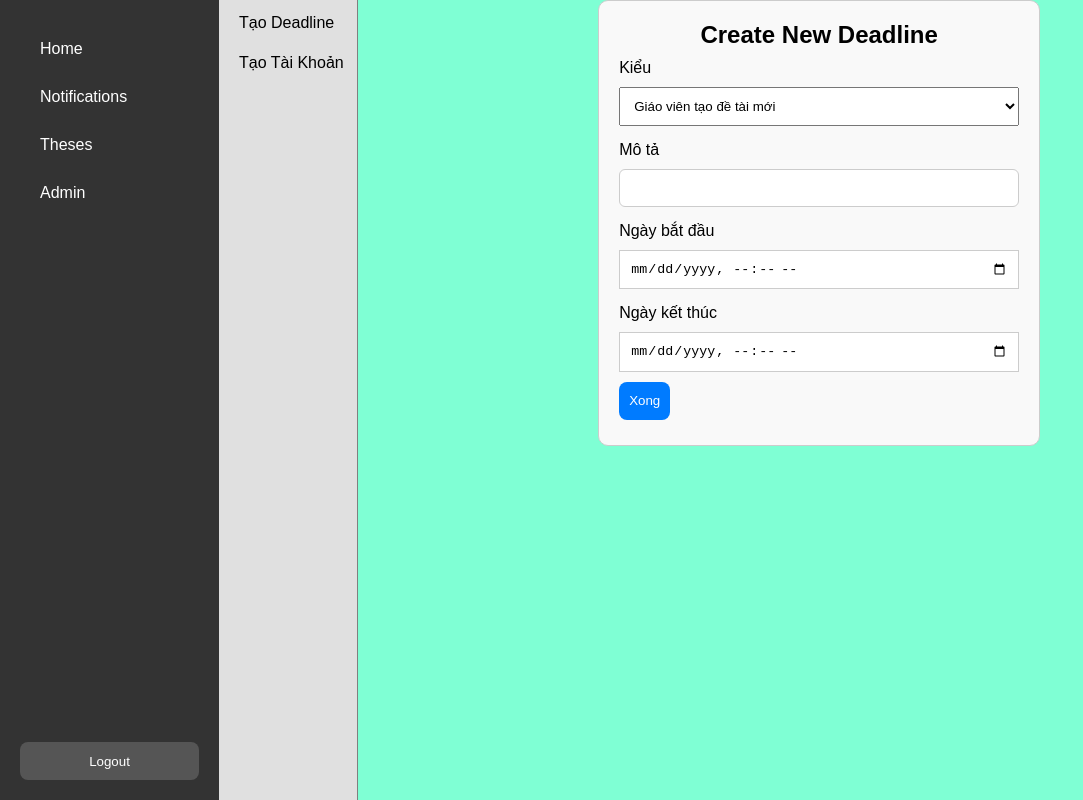
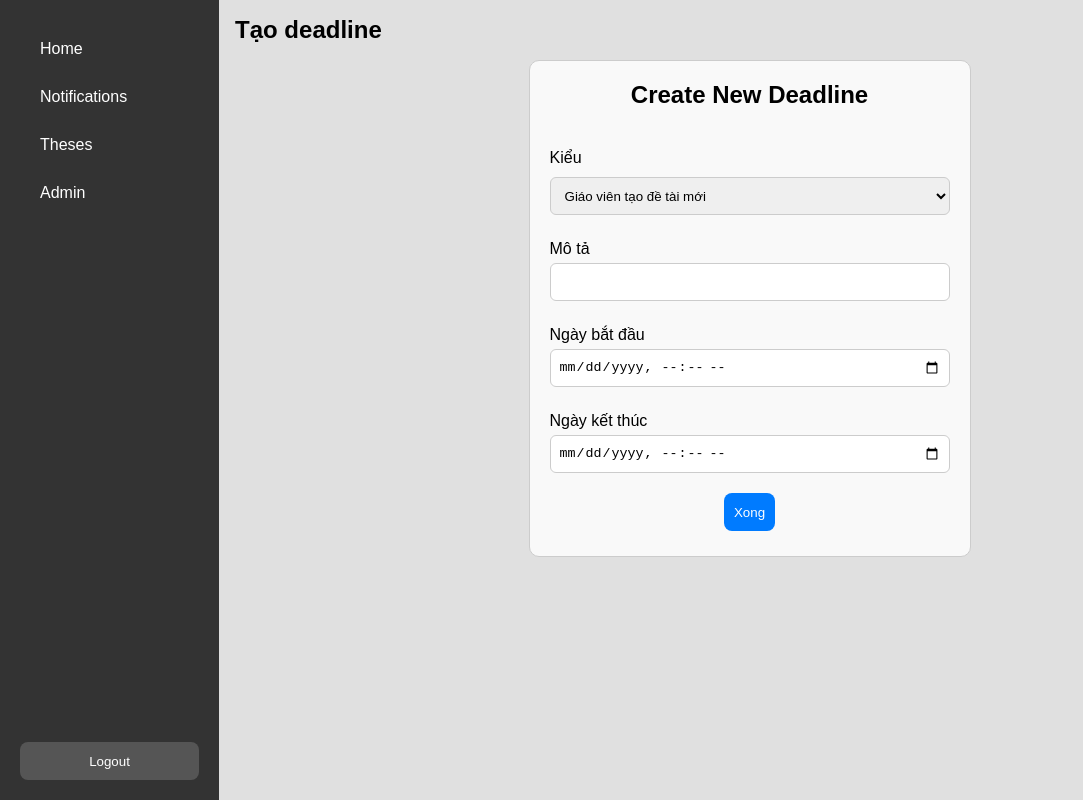
Before and after one commit to NoHope2901/KLTN-frontend, a React (Create React App) app: page /admin in a window 1280 px wide. Shown: the whole page, without its empty margins (0-1083 px from the left). Built offline with nearby package versions, Linux system fonts and the light colour scheme; sample sign-in values are in the browser's storage.

Commit message:
update css deadline form

```diff
--- a/src/App.css
+++ b/src/App.css
@@ -15,10 +15,6 @@ html {
 .content {
   min-width: 80vw;
   width: 100%;
-  /* display: flex;
-  align-items: center;
-  justify-content: center; */
-
   box-sizing: border-box;
   overflow-y: auto;
   background-color: #e0e0e0;
@@ -41,6 +37,11 @@ button:hover {
   background-color: #0056b3;
 }
 
+button[disabled]:hover {
+  background: gray;
+  cursor: not-allowed;
+}
+
 .btn-delete {
   background-color: rgb(245, 52, 52);
 }
@@ -49,6 +50,9 @@ button:hover {
   background-color: rgb(210, 35, 35);
 }
 
+label {
+  margin: 10px 0 5px;
+}
 .form-group {
   margin-bottom: 10px;
 }
@@ -69,7 +73,16 @@ input {
 }
 input[type="text"],
 input[type="password"],
-input[type="number"] {
+input[type="number"],
+input[type="datetime-local"] {
+  height: 38px;
+  width: 100%;
+  padding: 8px;
+  border: 1px solid #ccc;
+  border-radius: 6px;
+}
+
+select {
   height: 38px;
   width: 100%;
   padding: 8px;
--- a/src/components/DeadlineForm/DeadlineForm.css
+++ b/src/components/DeadlineForm/DeadlineForm.css
@@ -10,28 +10,9 @@
   background-color: #f9f9f9;
 }
 
-.deadline-form h2 {
-  text-align: center;
-}
-
-.deadline-form label {
-  margin: 10px 0 5px;
-}
-
 .deadline-form input,
 .deadline-form select,
 .deadline-form button {
   padding: 10px;
   margin: 5px 0;
 }
-
-.deadline-form button {
-  background-color: #007bff;
-  color: white;
-  border: none;
-  cursor: pointer;
-}
-
-.deadline-form button:hover {
-  background-color: #0056b3;
-}
--- a/src/components/DeadlineForm/DeadlineForm.jsx
+++ b/src/components/DeadlineForm/DeadlineForm.jsx
@@ -15,15 +15,25 @@ const DeadlineForm = ({ onSubmit }) => {
   };
 
   return (
+    <>
       <form className="deadline-form" onSubmit={handleSubmit}>
-      <h2>Create New Deadline</h2>
-
+        <h2 className="modal-title">Create New Deadline</h2>
+        <div className="form-group">
           <label htmlFor="type">Kiểu</label>
-      <select id="type" value={type} onChange={(e) => setType(e.target.value)}>
-        <option value="teacherSubmitTopics">Giáo viên tạo đề tài mới</option>
-        <option value="studentSubmitTopics">Sinh viên đăng ký đề tài</option>
+          <select
+            id="type"
+            value={type}
+            onChange={(e) => setType(e.target.value)}>
+            <option value="teacherSubmitTopics">
+              Giáo viên tạo đề tài mới
+            </option>
+            <option value="studentSubmitTopics">
+              Sinh viên đăng ký đề tài
+            </option>
           </select>
-
+        </div>
+        <div className="form-group">
+          {" "}
           <label htmlFor="description">Mô tả</label>
           <input
             type="text"
@@ -32,7 +42,8 @@ const DeadlineForm = ({ onSubmit }) => {
             onChange={(e) => setDescription(e.target.value)}
             required
           />
-
+        </div>
+        <div className="form-group">
           <label htmlFor="startDate">Ngày bắt đầu</label>
           <input
             type="datetime-local"
@@ -41,12 +52,22 @@ const DeadlineForm = ({ onSubmit }) => {
             onChange={(e) => setStartDate(e.target.value)}
             required
           />
-
+        </div>
+        <div className="form-group">
           <label htmlFor="endDate">Ngày kết thúc</label>
-      <input type="datetime-local" id="endDate" value={endDate} onChange={(e) => setEndDate(e.target.value)} required />
-
+          <input
+            type="datetime-local"
+            id="endDate"
+            value={endDate}
+            onChange={(e) => setEndDate(e.target.value)}
+            required
+          />
+        </div>
+        <div className="form-button">
           <button type="submit">Xong</button>
+        </div>
       </form>
+    </>
   );
 };
 
--- a/src/pages/Admin.jsx
+++ b/src/pages/Admin.jsx
@@ -1,6 +1,5 @@
 // src/pages/Admin.jsx
 import React from "react";
-import "./Page.css";
 import "./CSS/Admin.css";
 import DeadlineForm from "../components/DeadlineForm/DeadlineForm.jsx";
 const Admin = () => {
@@ -32,10 +31,7 @@ const Admin = () => {
 
   return (
     <div className="admin-page">
-      <ul className="tools">
-        <li>Tạo Deadline</li>
-        <li>Tạo Tài Khoản</li>
-      </ul>
+      <h2>Tạo deadline </h2>
       <div className="tool-setup">
         <DeadlineForm onSubmit={handleSubmit} />
       </div>
--- a/src/pages/CSS/Admin.css
+++ b/src/pages/CSS/Admin.css
@@ -1,27 +1,6 @@
-.admin-page {
-  display: flex;
-}
-
-.tools {
-  width: 15%;
-  border-right: 1px solid gray;
-  height: 100vh;
-  padding: 0;
-  overflow: hidden;
-}
-.tools li {
-  width: 100%;
-  margin: 5px;
-  list-style-type: none;
-  height: 35px;
-  line-height: 35px;
-  padding-left: 15px;
-}
-.tools li:hover {
-  cursor: pointer;
-  background-color: #b7b7b7;
+.admin-page > h2 {
+  margin: 16px;
 }
 .tool-setup {
-  background-color: aquamarine;
   width: 100%;
 }
--- a/src/pages/Home.jsx
+++ b/src/pages/Home.jsx
@@ -1,6 +1,5 @@
 // src/pages/Homepage.jsx
 import React, { useEffect, useState } from "react";
-import "./Page.css";
 import ShowThesisTable from "../components/ShowThesisTable/ShowThesisTable";
 const Home = () => {
   const [theses, setTheses] = useState([]);
```
Also changed, not shown: src/pages/Page.css (deleted, +0 -8 lines). Lines whose indentation alone changed are shown as unchanged.
